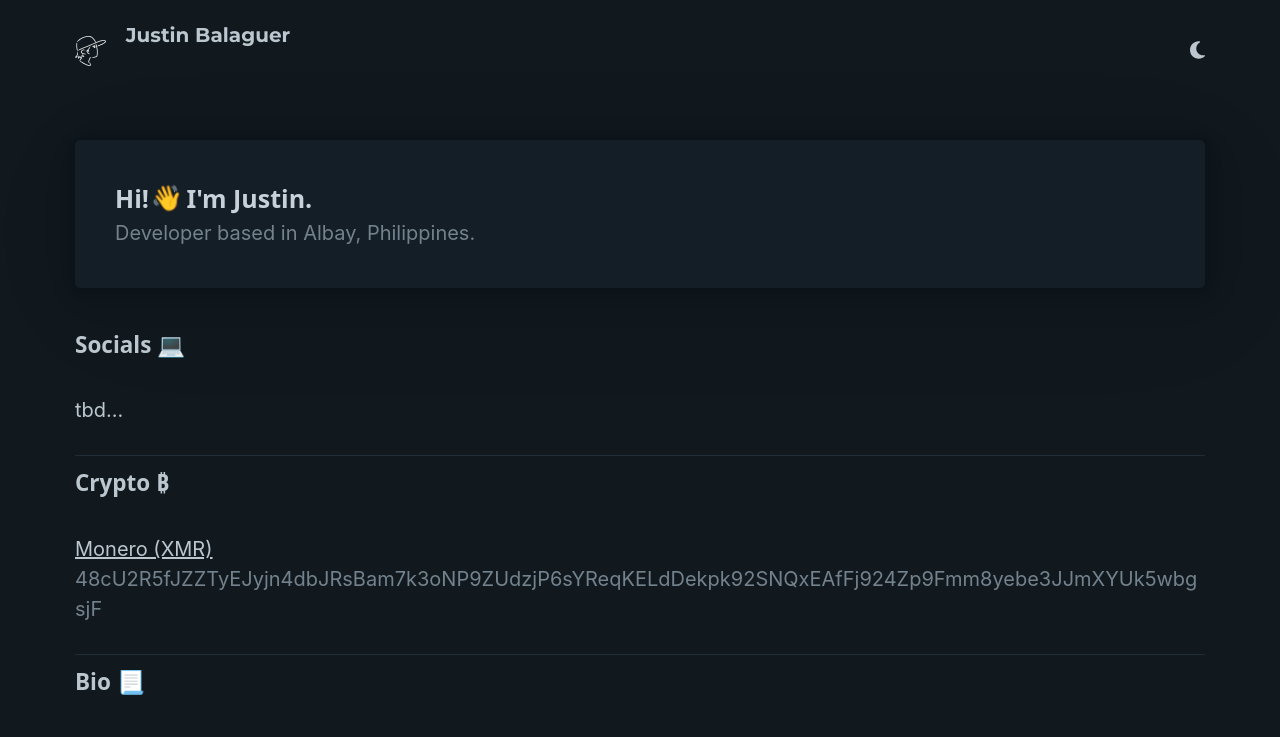
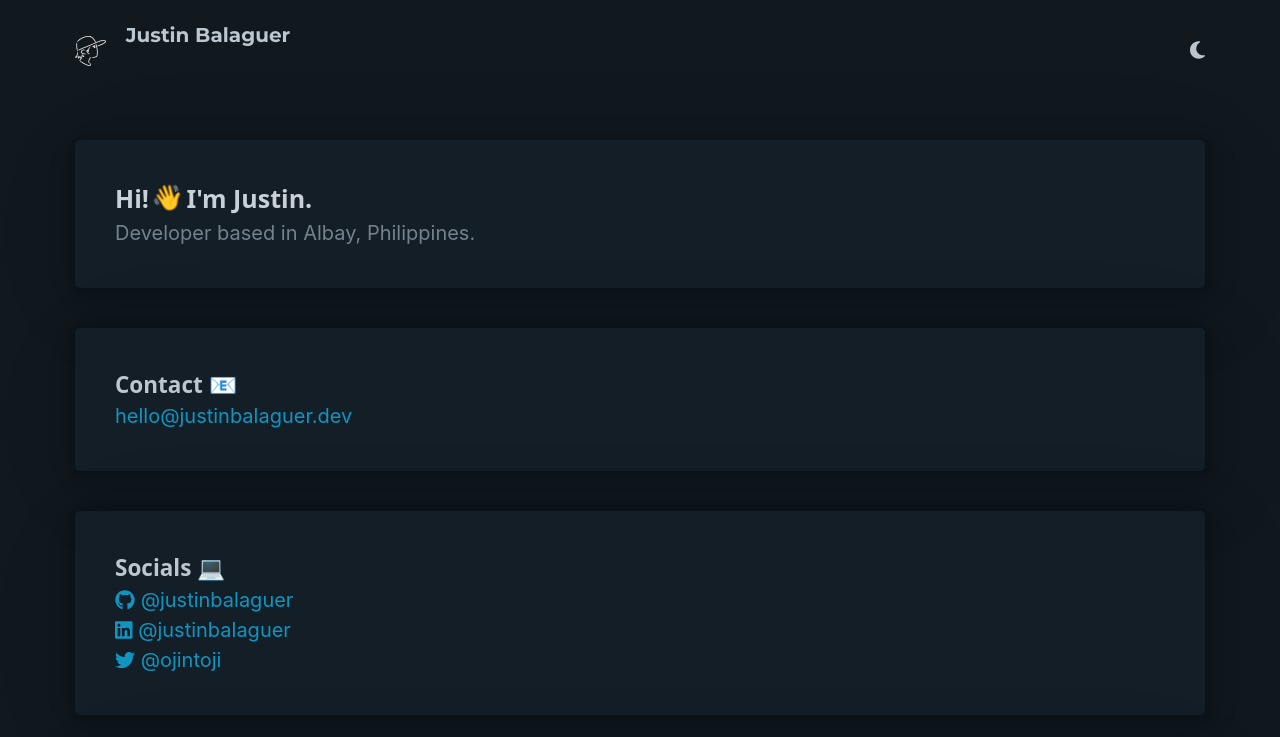
Before and after one commit to justinbalaguer/justinbalaguer.dev, a React (Vite) app: page / in a window 1280 px wide. Shown: the top 737 px of the page. Built offline with nearby package versions, Linux system fonts and the light colour scheme.

Commit message:
[feat] add socmeds and contact email

```diff
--- a/src/components/Home/index.jsx
+++ b/src/components/Home/index.jsx
@@ -1,4 +1,6 @@
 import './style.scss'
+import { FontAwesomeIcon } from '@fortawesome/react-fontawesome'
+import { faGithub, faLinkedin, faTwitter } from '@fortawesome/free-brands-svg-icons'
 
 const Home = () => {
   return (
@@ -9,20 +11,39 @@ const Home = () => {
           <h5>Developer based in Albay, Philippines.</h5>
         </hgroup>
       </article>
-      <div>
+      <article>
+        <h5>Contact 📧</h5>
+        <a href='mailto:hello@justinbalaguer.dev'>hello@justinbalaguer.dev</a>
+      </article>
+      <article>
         <h5>Socials 💻</h5>
-        <p>tbd...</p>
-      </div>
-      <hr />
-      <div className='crypto-section'>
+        <div>
+          <a href='https://github.com/justinbalaguer' target='_blank' rel='noreferrer'>
+            <FontAwesomeIcon icon={faGithub} />&nbsp;
+          </a>
+          <a href='https://github.com/justinbalaguer' target='_blank' rel='noreferrer'>@justinbalaguer</a>
+        </div>
+        <div>
+          <a href='https://www.linkedin.com/in/justinbalaguer/' target='_blank' rel='noreferrer'>
+            <FontAwesomeIcon icon={faLinkedin} />&nbsp;
+          </a>
+          <a href='https://www.linkedin.com/in/justinbalaguer/' target='_blank' rel='noreferrer'>@justinbalaguer</a>
+        </div>
+        <div>
+          <a href='https://twitter.com/ojintoji' target='_blank' rel='noreferrer'>
+            <FontAwesomeIcon icon={faTwitter} />&nbsp;
+          </a>
+          <a href='https://twitter.com/ojintoji' target='_blank' rel='noreferrer'>@ojintoji</a>
+        </div>
+      </article>
+      <article className='crypto-section'>
         <h5>Crypto ₿</h5>
         <hgroup>
           <u>Monero (XMR)</u>
           <p>48cU2R5fJZZTyEJyjn4dbJRsBam7k3oNP9ZUdzjP6sYReqKELdDekpk92SNQxEAfFj924Zp9Fmm8yebe3JJmXYUk5wbgsjF</p>
         </hgroup>
-      </div>
-      <hr />
-      <div>
+      </article>
+      <article>
         <h5>Bio 📃</h5>
         <hgroup>
           <u>2022 - present</u>
@@ -36,7 +57,7 @@ const Home = () => {
           <u>2019 - 2020</u>
           <p>Developer at <a href='https://across.ph/' target='_blank' rel='noreferrer'>Across Media IT Solutions</a></p>
         </hgroup>
-      </div>
+      </article>
       <hr />
     </div>
   )
--- a/src/components/Home/style.scss
+++ b/src/components/Home/style.scss
@@ -1,5 +1,8 @@
 #home {
   article {
+    h5 {
+      margin: 0;
+    }
     hgroup {
       margin: 0;
     }
```
